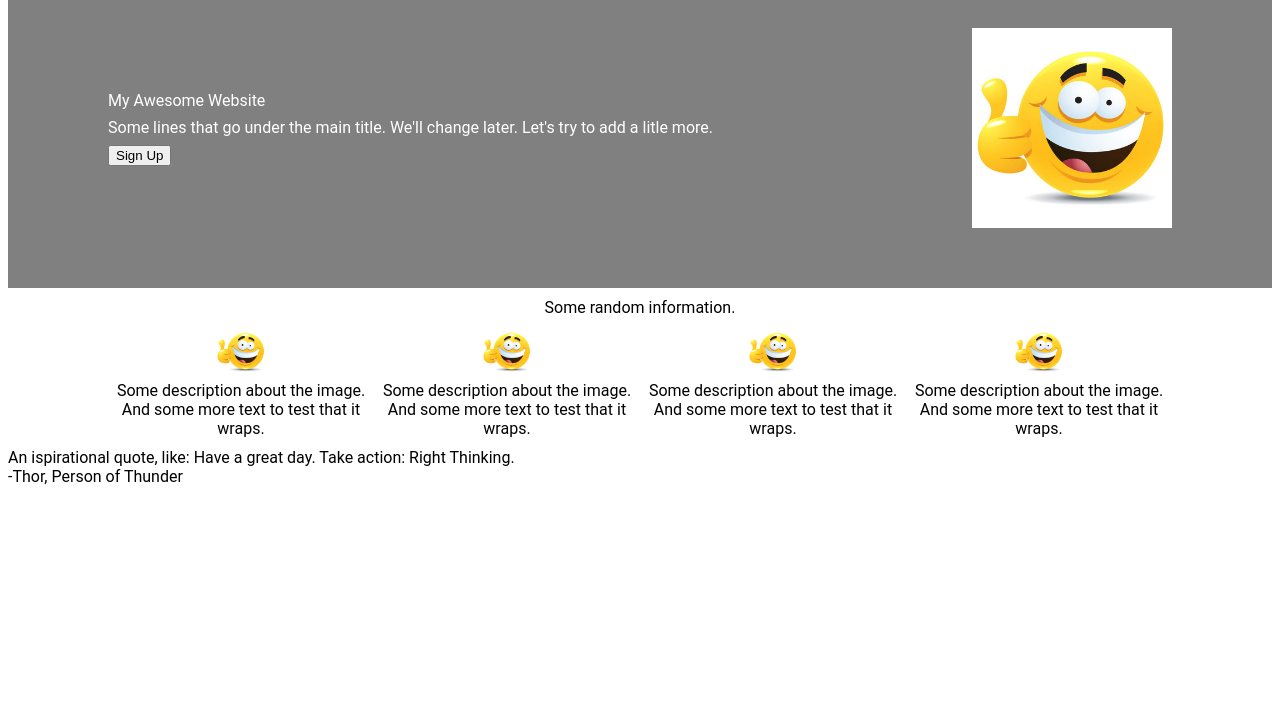
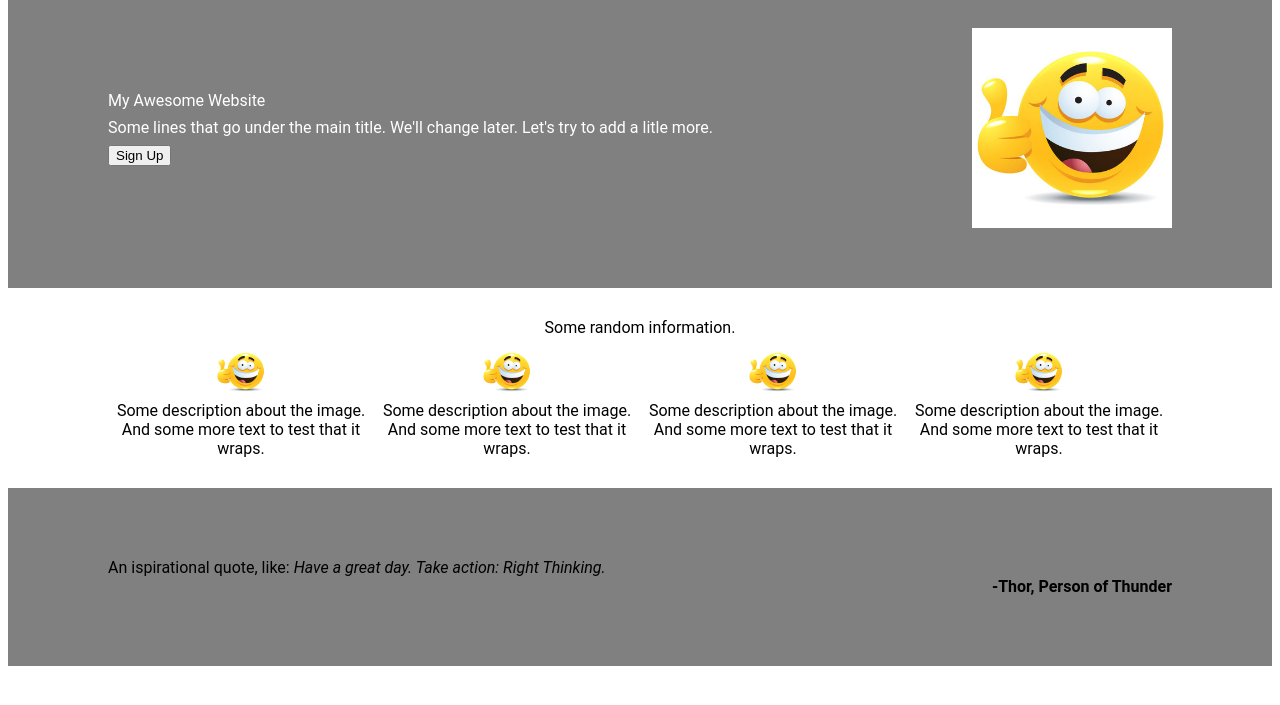
Before and after one commit to GM174/Landing-Page, a plain HTML site: page index.html in a window 1280 px wide. Shown: the part 59-764 px from the top of the page. Drawn offline with Linux system fonts and the light colour scheme.

Commit message:
Style quote section

```diff
--- a/styles.css
+++ b/styles.css
@@ -4,13 +4,10 @@ body {
     flex-direction: column;
 }
 
-.dark,.information,.soft {
-    padding: 10px 100px;
-}
-
 .dark{
     background-color: grey;
     color: white;
+    padding: 10px 100px;
 }
 
 .header {
@@ -55,6 +52,7 @@ body {
     flex-direction: column;
     align-content: center;
     gap: 10px;
+    padding: 30px 100px;
 }
 
 .info {
@@ -69,3 +67,22 @@ body {
 .unit,.information-header {
     text-align: center;
 }
+
+.quote {
+    display: flex;
+    flex-direction: column;
+    padding: 70px 100px;
+    background-color: gray;
+}
+
+.quote-source {
+    align-self: end;
+}
+
+.quote-italic {
+    font-style: italic;
+}
+
+.quote-source {
+    font-weight: 600;
+}
```
